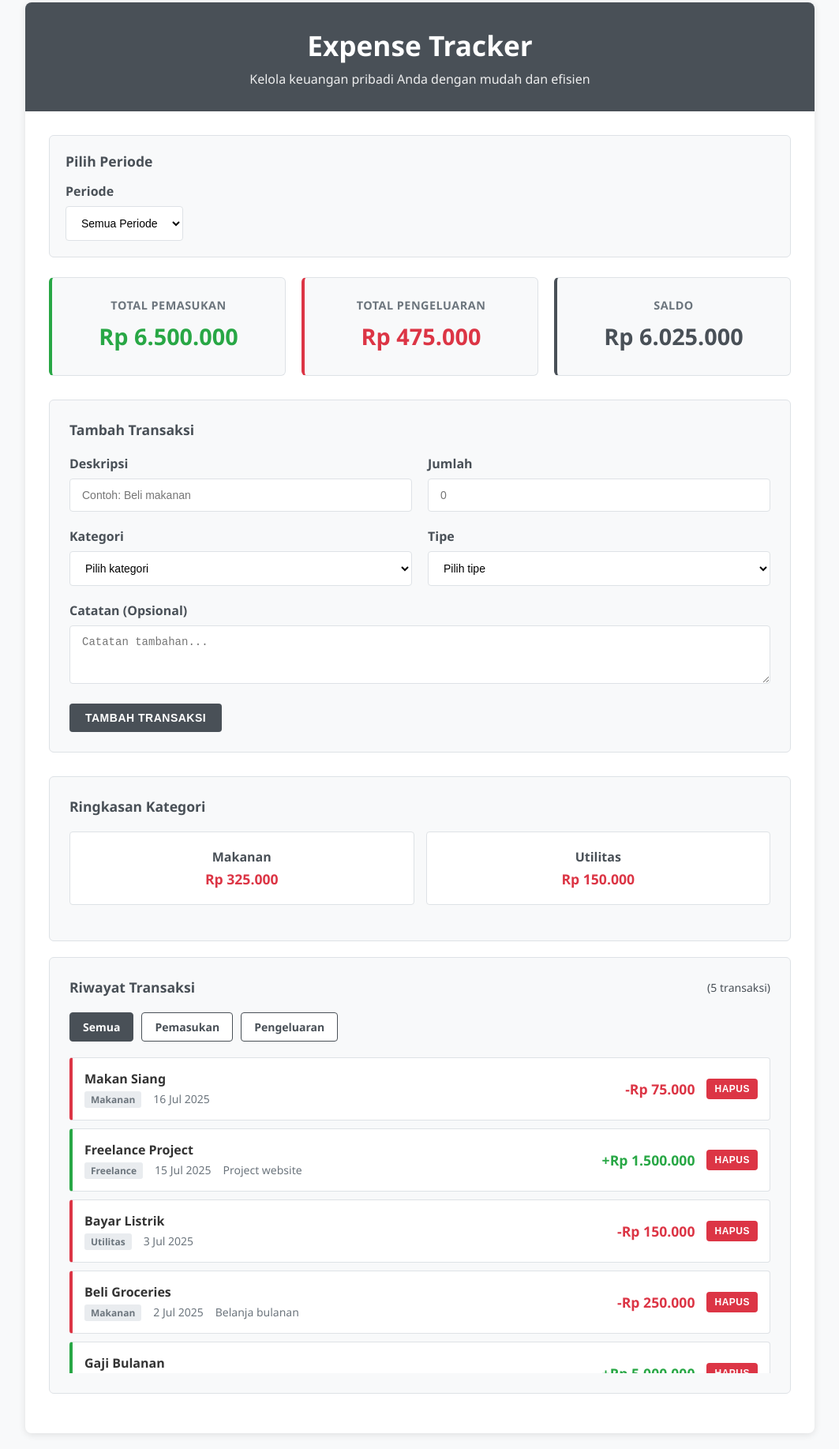
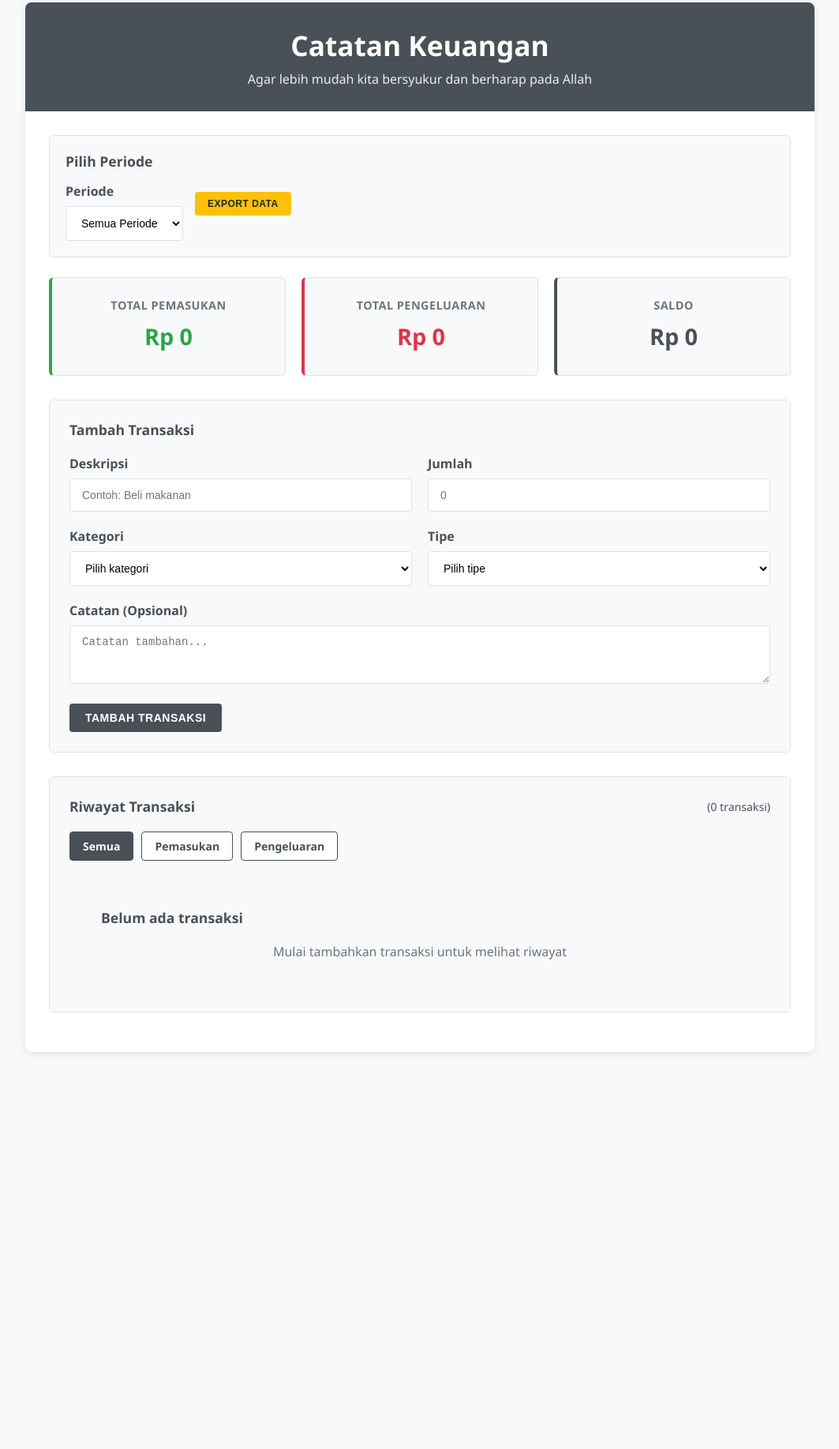
Before and after one commit to mustofacoo/catatan-keuangan, a plain HTML site: page index.html in a window 1280 px wide. Shown: the part 17-1852 px from the top of the page at 79% size, without its empty margins (108-1171 px from the left). After the commit the page ends 1369 px from the top, so only its background shows below. Drawn offline with nearby package versions, Linux system fonts and the light colour scheme.

Commit message:
Update index.html

```diff
--- a/index.html
+++ b/index.html
@@ -3,7 +3,7 @@
 <head>
     <meta charset="UTF-8">
     <meta name="viewport" content="width=device-width, initial-scale=1.0">
-    <title>Expense Tracker - Elegant</title>
+    <title>Catatan Keuangan</title>
     <script src="https://cdnjs.cloudflare.com/ajax/libs/vue/3.3.4/vue.global.prod.min.js"></script>
     <style>
         * {
@@ -69,6 +69,7 @@
             display: flex;
             gap: 15px;
             align-items: center;
+            flex-wrap: wrap;
         }
 
         .summary-cards {
@@ -268,6 +269,17 @@
             background: #c82333;
         }
 
+        .btn-warning {
+            background: #ffc107;
+            color: #212529;
+            padding: 8px 16px;
+            font-size: 12px;
+        }
+
+        .btn-warning:hover {
+            background: #e0a800;
+        }
+
         .transactions {
             background: #f8f9fa;
             border-radius: 6px;
@@ -411,6 +423,12 @@
             color: #dc3545;
         }
 
+        .data-actions {
+            display: flex;
+            gap: 10px;
+            margin-bottom: 20px;
+        }
+
         @media (max-width: 768px) {
             .container {
                 margin: 0;
@@ -447,6 +465,10 @@
             .chart-labels {
                 flex-direction: column;
             }
+
+            .data-actions {
+                flex-direction: column;
+            }
         }
     </style>
 </head>
@@ -454,8 +476,8 @@
     <div id="app">
         <div class="container">
             <div class="header">
-                <h1>Expense Tracker</h1>
-                <p>Kelola keuangan pribadi Anda dengan mudah dan efisien</p>
+                <h1>Catatan Keuangan</h1>
+                <p>Agar lebih mudah kita bersyukur dan berharap pada Allah</p>
             </div>
 
             <div class="content">
@@ -471,6 +493,14 @@
                                     {{ period.label }}
                                 </option>
                             </select>
+                        </div>
+                        <div class="data-actions">
+                        <!--    <button @click="clearAllData" class="btn btn-danger">
+                                Hapus Semua Data
+                            </button> -->
+                            <button @click="exportData" class="btn btn-warning">
+                                Export Data
+                            </button>
                         </div>
                     </div>
                 </div>
@@ -578,7 +608,7 @@
                 </div>
 
                 <!-- Category Summary -->
-                <div class="transactions">
+                <div class="transactions" v-if="periodCategoryExpenses.length > 0">
                     <h3>Ringkasan Kategori</h3>
                     <div class="categories">
                         <div
@@ -681,81 +711,40 @@
                         type: '',
                         note: ''
                     },
-                    transactions: [
-                        {
-                            id: 1,
-                            description: 'Gaji Bulanan',
-                            amount: 5000000,
-                            category: 'Gaji',
-                            type: 'income',
-                            date: new Date('2025-07-01'),
-                            note: 'Gaji bulan Juli'
-                        },
-                        {
-                            id: 2,
-                            description: 'Beli Groceries',
-                            amount: 250000,
-                            category: 'Makanan',
-                            type: 'expense',
-                            date: new Date('2025-07-02'),
-                            note: 'Belanja bulanan'
-                        },
-                        {
-                            id: 3,
-                            description: 'Bayar Listrik',
-                            amount: 150000,
-                            category: 'Utilitas',
-                            type: 'expense',
-                            date: new Date('2025-07-03'),
-                            note: ''
-                        },
-                        {
-                            id: 4,
-                            description: 'Freelance Project',
-                            amount: 1500000,
-                            category: 'Freelance',
-                            type: 'income',
-                            date: new Date('2025-07-15'),
-                            note: 'Project website'
-                        },
-                        {
-                            id: 5,
-                            description: 'Makan Siang',
-                            amount: 75000,
-                            category: 'Makanan',
-                            type: 'expense',
-                            date: new Date('2025-07-16'),
-                            note: ''
-                        }
-                    ],
+                    transactions: [],
                     categories: [
                         'Makanan', 'Transportasi', 'Hiburan', 'Belanja', 'Kesehatan',
-                        'Pendidikan', 'Utilitas', 'Gaji', 'Freelance', 'Investasi', 'Lainnya'
+                        'Pendidikan', 'Utilitas', 'Gaji', 'Rezeki tak terduga', 'Investasi', 'Lainnya'
                     ]
                 }
             },
             computed: {
                 availablePeriods() {
-                    const startDate = new Date(2025, 6, 1); // Juli 2025 (month index 6)
-                    const currentDate = new Date();
-                    const periods = [];
+                    if (this.transactions.length === 0) {
+                        return [];
+                    }
 
-                    let date = new Date(startDate);
-
-                    while (date <= currentDate) {
+                    const periods = new Set();
+                    this.transactions.forEach(transaction => {
+                        const date = new Date(transaction.date);
                         const year = date.getFullYear();
                         const month = date.getMonth();
-                        const monthName = this.months[month];
+                        periods.add(`${year}-${month}`);
+                    });
 
-                        periods.push({
-                            value: `${year}-${month}`,
-                            label: `${monthName} ${year}`
+                    return Array.from(periods)
+                        .sort((a, b) => {
+                            const [yearA, monthA] = a.split('-').map(Number);
+                            const [yearB, monthB] = b.split('-').map(Number);
+                            return yearB - yearA || monthB - monthA;
+                        })
+                        .map(period => {
+                            const [year, month] = period.split('-').map(Number);
+                            return {
+                                value: period,
+                                label: `${this.months[month]} ${year}`
+                            };
                         });
-
-                        date.setMonth(date.getMonth() + 1);
-                    }
-
-                    return periods.reverse(); // Urutkan dari terbaru ke terlama
                 },
                 selectedPeriodLabel() {
                     if (!this.selectedPeriod) return '';
@@ -821,6 +810,36 @@
                 }
             },
             methods: {
+                loadFromStorage() {
+                    try {
+                        const saved = localStorage.getItem('expenseTracker');
+                        if (saved) {
+                            const data = JSON.parse(saved);
+                            if (data.transactions && Array.isArray(data.transactions)) {
+                                this.transactions = data.transactions.map(t => ({
+                                    ...t,
+                                    date: new Date(t.date)
+                                }));
+                            }
+                            if (data.categories && Array.isArray(data.categories)) {
+                                this.categories = [...new Set([...this.categories, ...data.categories])];
+                            }
+                        }
+                    } catch (error) {
+                        console.error('Error loading from localStorage:', error);
+                    }
+                },
+                saveToStorage() {
+                    try {
+                        const data = {
+                            transactions: this.transactions,
+                            categories: this.categories
+                        };
+                        localStorage.setItem('expenseTracker', JSON.stringify(data));
+                    } catch (error) {
+                        console.error('Error saving to localStorage:', error);
+                    }
+                },
                 addTransaction() {
                     if (this.newTransaction.description && this.newTransaction.amount &&
                         this.newTransaction.category && this.newTransaction.type) {
@@ -842,10 +861,41 @@
                             type: '',
                             note: ''
                         };
+
+                        this.saveToStorage();
                     }
                 },
                 removeTransaction(id) {
                     this.transactions = this.transactions.filter(t => t.id !== id);
+                    this.saveToStorage();
+                },
+                clearAllData() {
+                    if (confirm('Apakah Anda yakin ingin menghapus semua data? Tindakan ini tidak dapat dibatalkan.')) {
+                        this.transactions = [];
+                        this.selectedPeriod = '';
+                        this.filter = 'all';
+                        this.saveToStorage();
+                    }
+                },
+                exportData() {
+                    const data = {
+                        transactions: this.transactions,
+                        categories: this.categories,
+                        exportDate: new Date().toISOString()
+                    };
+
+                    const blob = new Blob([JSON.stringify(data, null, 2)], {
+                        type: 'application/json'
+                    });
+
+                    const url = URL.createObjectURL(blob);
+                    const a = document.createElement('a');
+                    a.href = url;
+                    a.download = `expense-tracker-${new Date().toISOString().split('T')[0]}.json`;
+                    document.body.appendChild(a);
+                    a.click();
+                    document.body.removeChild(a);
+                    URL.revokeObjectURL(url);
                 },
                 updatePeriod() {
                     // Method untuk trigger reactive update
@@ -864,6 +914,9 @@
                         day: 'numeric'
                     });
                 }
+            },
+            mounted() {
+                this.loadFromStorage();
             }
         }).mount('#app');
     </script>
```
